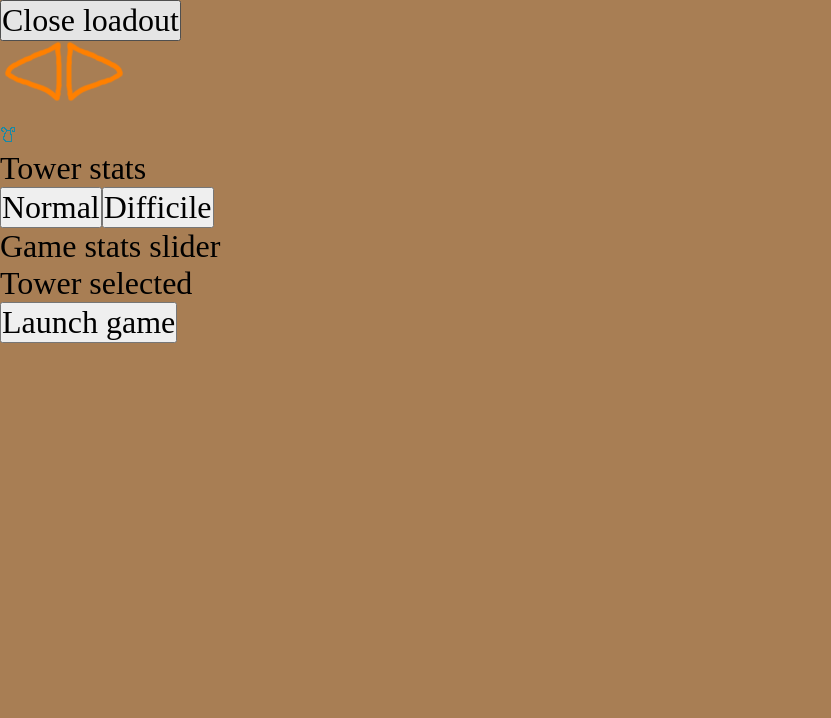
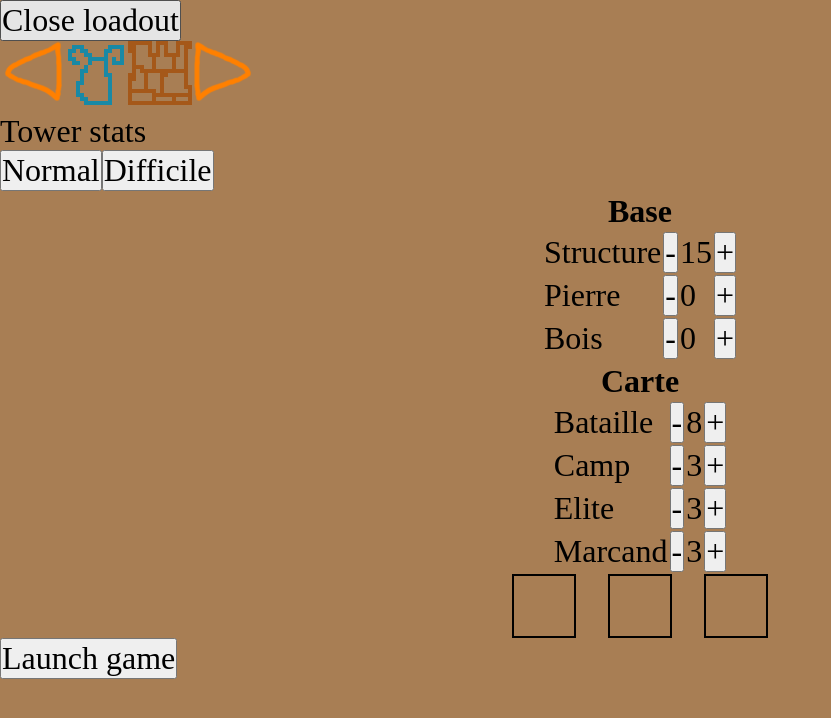
Before and after one commit to Stern-Hillpocken/kalama, an Angular app: page / in a window 1280 px wide. Both pictures are taken after a click on the button "Nouvelle partie". Shown: the top 718 px of the page, without its empty margins (0-831 px from the left). Built offline with nearby package versions, Linux system fonts and the light colour scheme; a web font is replaced by a local one.

Commit message:
Loadout works, missing towers

```diff
--- a/src/app/components/feature/home-display/home-display.component.html
+++ b/src/app/components/feature/home-display/home-display.component.html
@@ -6,6 +6,7 @@
 
 <app-home-loadout
     *ngIf="isLoadout"
+    [towers]="towers"
     (closeLoadoutEmitter)="onCloseLoadoutReceive()"
-    (launchGameEmitter)="onLaunchGameReceive()"
+    (launchGameEmitter)="onLaunchGameReceive($event)"
 ></app-home-loadout>
--- a/src/app/components/feature/home-display/home-display.component.ts
+++ b/src/app/components/feature/home-display/home-display.component.ts
@@ -1,5 +1,7 @@
 import { Component } from '@angular/core';
 import { Router } from '@angular/router';
+import { GameState } from 'src/app/models/game-state.model';
+import { Tower } from 'src/app/models/tower.model';
 import { GameStateService } from 'src/app/shared/game-state.service';
 
 @Component({
@@ -11,10 +13,16 @@ export class HomeDisplayComponent {
 
   isLoadout: boolean = false;
 
+  towers!: Tower[];
+
   constructor(
     private router: Router,
     private gameStateService: GameStateService
   ){}
+
+  ngOnInit(): void {
+    this.towers = this.gameStateService.getTowers();
+  }
 
   onButtonSelectionReceive(value: string): void {
     if (value === "tutorial") {
@@ -28,8 +36,8 @@ export class HomeDisplayComponent {
     this.isLoadout = false;
   }
 
-  onLaunchGameReceive(): void {
-    this.gameStateService.initialisation(1);
+  onLaunchGameReceive(game: GameState): void {
+    this.gameStateService._setGameState$(game);
     this.router.navigateByUrl("game");
   }
 
--- a/src/app/components/ui/home/home-loadout/home-loadout.component.html
+++ b/src/app/components/ui/home/home-loadout/home-loadout.component.html
@@ -1,25 +1,55 @@
 <button (click)="closeLoadout()">Close loadout</button>
 
 <div class="home-loadout">
-    <div class="tower-carousel">
+    <div class="towers-carousel">
         <img src="assets/images/icons/left-arrow.png">
+        <div class="tower-list">
+            <img *ngFor="let tower of towers" src="assets/images/sprites/tower/{{tower.image}}.png">
+        </div>
         <img src="assets/images/icons/right-arrow.png">
-        <div class="tower-list">
-            <img src="assets/images/sprites/tower/ram.png">
-        </div>
     </div>
     <div class="tower-stat">
         Tower stats
     </div>
     <div class="game-difficulty">
-        <button>Normal</button>
-        <button>Difficile</button>
+        <button (click)="setGameStateToDifficulty(1)">Normal</button>
+        <button (click)="setGameStateToDifficulty(2)">Difficile</button>
     </div>
     <div class="game-state">
-        Game stats slider
+        <table>
+            <thead><tr><th colspan="4">Base</th></tr></thead>
+            <tbody>
+                <tr>
+                    <td>Structure</td><td><button (click)="changeGameState('structure',-1)">-</button></td><td>{{gameStateChoice.structure}}</td><td><button (click)="changeGameState('structure',+1)">+</button></td>
+                </tr>
+                <tr>
+                    <td>Pierre</td><td><button (click)="changeGameState('stone',-1)">-</button></td><td>{{gameStateChoice.stone}}</td><td><button (click)="changeGameState('stone',+1)">+</button></td>
+                </tr>
+                <tr>
+                    <td>Bois</td><td><button (click)="changeGameState('wood',-1)">-</button></td><td>{{gameStateChoice.wood}}</td><td><button (click)="changeGameState('wood',+1)">+</button></td>
+                </tr>
+            </tbody>
+        </table>
+        <table>
+            <thead><tr><th colspan="4">Carte</th></tr></thead>
+            <tbody>
+                <tr>
+                    <td>Bataille</td><td><button (click)="changeGameState('battle',-1)">-</button></td><td>{{gameStateChoice.mapState.battleCount}}</td><td><button (click)="changeGameState('battle',+1)">+</button></td>
+                </tr>
+                <tr>
+                    <td>Camp</td><td><button (click)="changeGameState('camp',-1)">-</button></td><td>{{gameStateChoice.mapState.campCount}}</td><td><button (click)="changeGameState('camp',+1)">+</button></td>
+                </tr>
+                <tr>
+                    <td>Elite</td><td><button (click)="changeGameState('elite',-1)">-</button></td><td>{{gameStateChoice.mapState.eliteCount}}</td><td><button (click)="changeGameState('elite',+1)">+</button></td>
+                </tr>
+                <tr>
+                    <td>Marcand</td><td><button (click)="changeGameState('seller',-1)">-</button></td><td>{{gameStateChoice.mapState.sellerCount}}</td><td><button (click)="changeGameState('seller',+1)">+</button></td>
+                </tr>
+            </tbody>
+        </table>
     </div>
-    <div class="tower-selected">
-        Tower selected
+    <div class="towers-selected">
+        <div></div><div></div><div></div>
     </div>
 </div>
 
--- a/src/app/components/ui/home/home-loadout/home-loadout.component.scss
+++ b/src/app/components/ui/home/home-loadout/home-loadout.component.scss
@@ -0,0 +1,28 @@
+img {
+    height: 64px;
+    width: 64px;
+    image-rendering: pixelated;
+}
+
+.towers-carousel {
+    display: flex;
+}
+
+.game-state table{
+    margin: auto;
+}
+
+th{
+    text-align: center;
+}
+
+.towers-selected {
+    display: flex;
+    justify-content: center;
+    gap: 1em;
+    div {
+        height: 64px;
+        width: 64px;
+        border: 2px solid black;
+    }
+}
--- a/src/app/components/ui/home/home-loadout/home-loadout.component.ts
+++ b/src/app/components/ui/home/home-loadout/home-loadout.component.ts
@@ -1,4 +1,7 @@
-import { Component, EventEmitter, Output } from '@angular/core';
+import { Component, EventEmitter, Input, Output } from '@angular/core';
+import { GameState } from 'src/app/models/game-state.model';
+import { MapState } from 'src/app/models/map-state.model';
+import { Tower } from 'src/app/models/tower.model';
 
 @Component({
   selector: 'app-home-loadout',
@@ -7,18 +10,50 @@ import { Component, EventEmitter, Output } from '@angular/core';
 })
 export class HomeLoadoutComponent {
 
+  @Input()
+  towers!: Tower[];
+
   @Output()
   closeLoadoutEmitter: EventEmitter<void> = new EventEmitter();
 
   @Output()
-  launchGameEmitter: EventEmitter<void> = new EventEmitter();
+  launchGameEmitter: EventEmitter<GameState> = new EventEmitter();
+
+  gameStateChoice!: GameState;
+
+  ngOnInit(): void {
+    this.setGameStateToDifficulty(1);
+  }
 
   closeLoadout(): void {
     this.closeLoadoutEmitter.emit();
   }
 
   launchGame(): void {
-    this.launchGameEmitter.emit();
+    this.launchGameEmitter.emit(this.gameStateChoice);
+  }
+
+  setGameStateToDifficulty(value: number): void {
+    if (value === 1) this.gameStateChoice = new GameState("map", 1, "", new MapState(8,3,3,3,11), [], false, 15, 0, 0, 0, 0, "dash", 3, 3, [], [], ["wood-cuter", "stone-cutter"], [],["wall", "ram", "ram"], 0, [], []);
+    else this.gameStateChoice = new GameState("map", 2, "", new MapState(12,3,4,3,15), [], false, 12, 0, 0, 0, 0, "dash", 3, 3, [], [], ["wood-cuter", "stone-cutter"], [],["wall", "wall"], 0, [], []);
+  }
+
+  changeGameState(type: string, value: number): void {
+    if (type === "structure") {
+      if (this.gameStateChoice.structure + value > 0) this.gameStateChoice.structure += value;
+    } else if (type === "stone") {
+      if (this.gameStateChoice.stone + value >= 0) this.gameStateChoice.stone += value;
+    } else if (type === "wood") {
+      if (this.gameStateChoice.wood + value >= 0) this.gameStateChoice.wood += value;
+    } else if (type === "battle") {
+      if (this.gameStateChoice.mapState.battleCount + value >= 0) this.gameStateChoice.mapState.battleCount += value;
+    } else if (type === "elite") {
+      if (this.gameStateChoice.mapState.eliteCount + value >= 0) this.gameStateChoice.mapState.eliteCount += value;
+    } else if (type === "seller") {
+      if (this.gameStateChoice.mapState.sellerCount + value >= 0) this.gameStateChoice.mapState.sellerCount += value;
+    } else if (type === "camp") {
+      if (this.gameStateChoice.mapState.campCount + value >= 0) this.gameStateChoice.mapState.campCount += value;
+    }
   }
 
 }
--- a/src/app/shared/game-state.service.ts
+++ b/src/app/shared/game-state.service.ts
@@ -36,6 +36,10 @@ export class GameStateService {
 
   _setGameState$(state: GameState): void {
     this._gameState$.next(state);
+  }
+
+  getTowers(): Tower[] {
+    return this.towers;
   }
 
   initialisation(difficulty: number): void {
```
